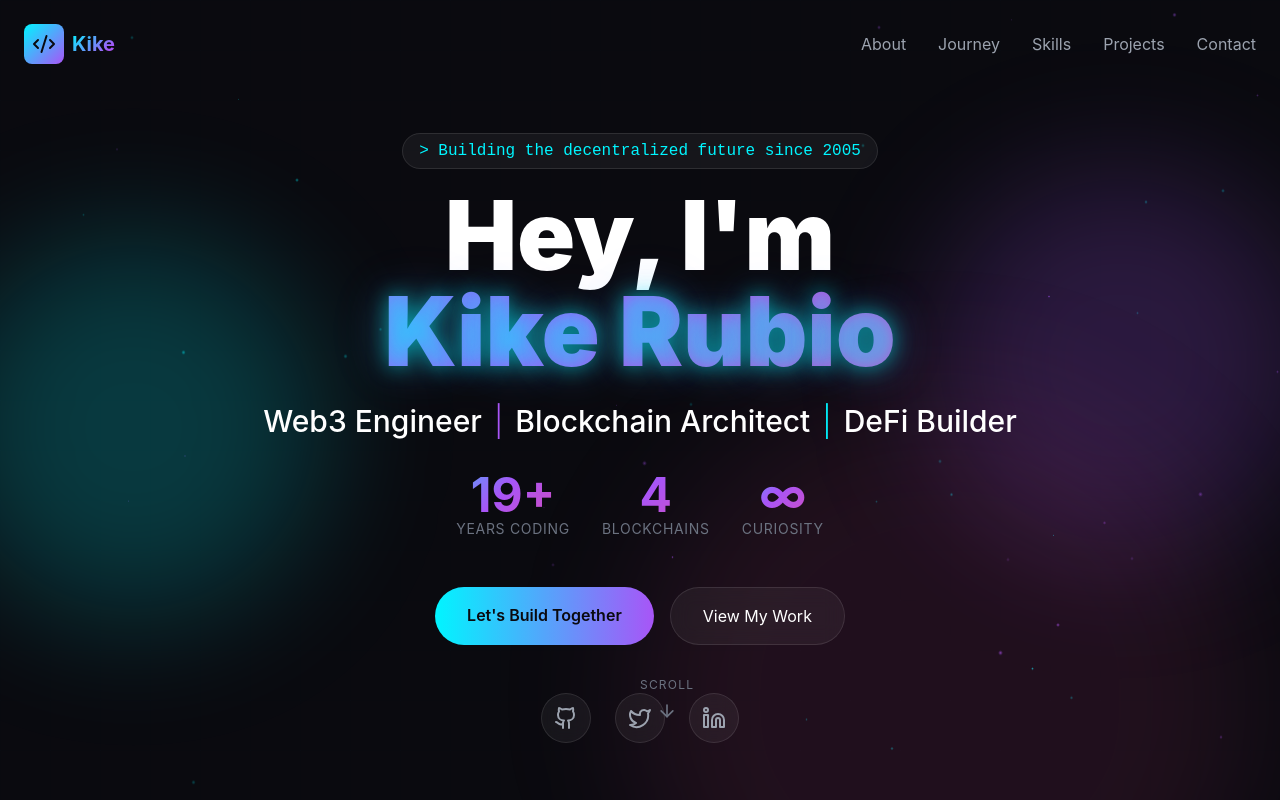
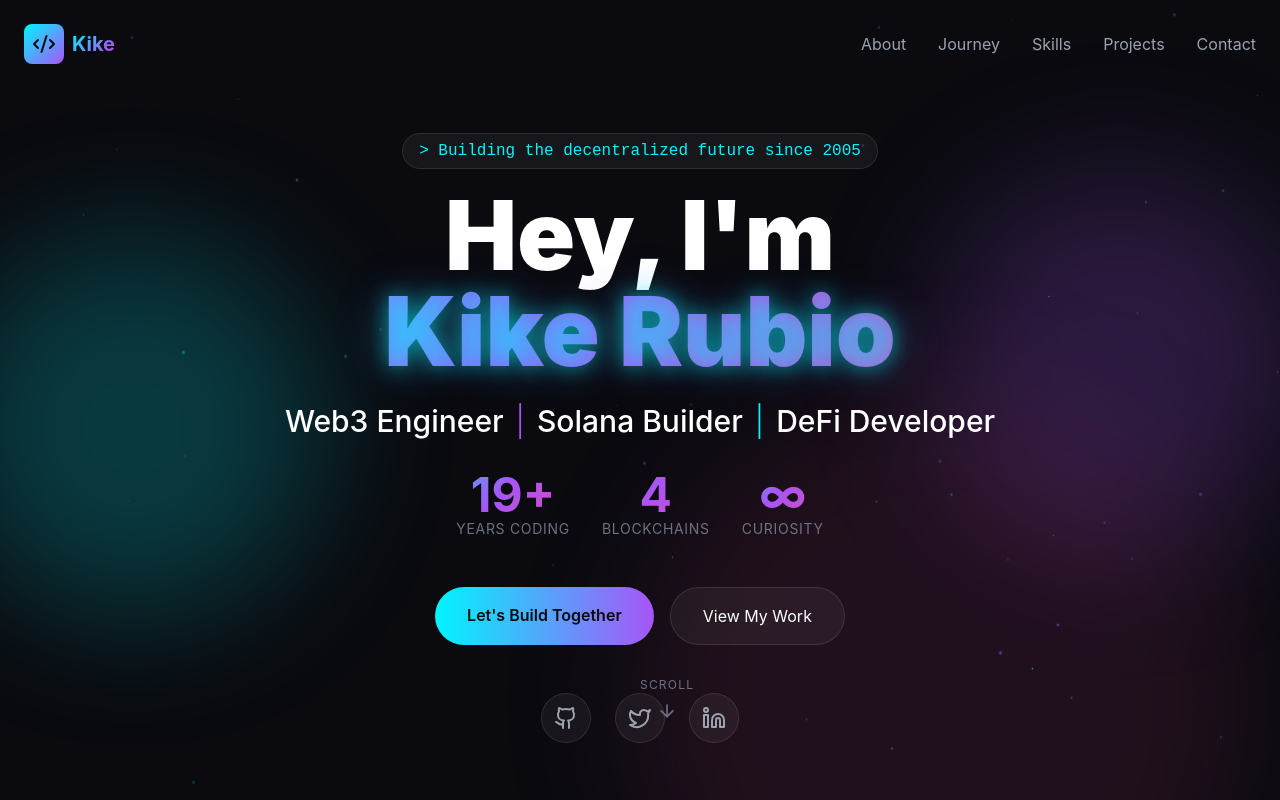
Before and after one commit to erscoder/erscoder.com, a Next.js app: page / in a window 1280 px wide. Shown: the top 800 px of the page. Built offline with nearby package versions, Linux system fonts and the light colour scheme.

Commit message:
Update titles: Web3 Engineer | Solana Builder | DeFi Developer

```diff
--- a/components/Hero.tsx
+++ b/components/Hero.tsx
@@ -83,9 +83,9 @@ export default function Hero() {
           >
             <span className="text-white font-medium">Web3 Engineer</span>
             <span className="mx-3 text-cyber-purple">|</span>
-            <span className="text-white font-medium">Blockchain Architect</span>
+            <span className="text-white font-medium">Solana Builder</span>
             <span className="mx-3 text-cyber-cyan">|</span>
-            <span className="text-white font-medium">DeFi Builder</span>
+            <span className="text-white font-medium">DeFi Developer</span>
           </motion.div>
 
           {/* Stats */}
```
